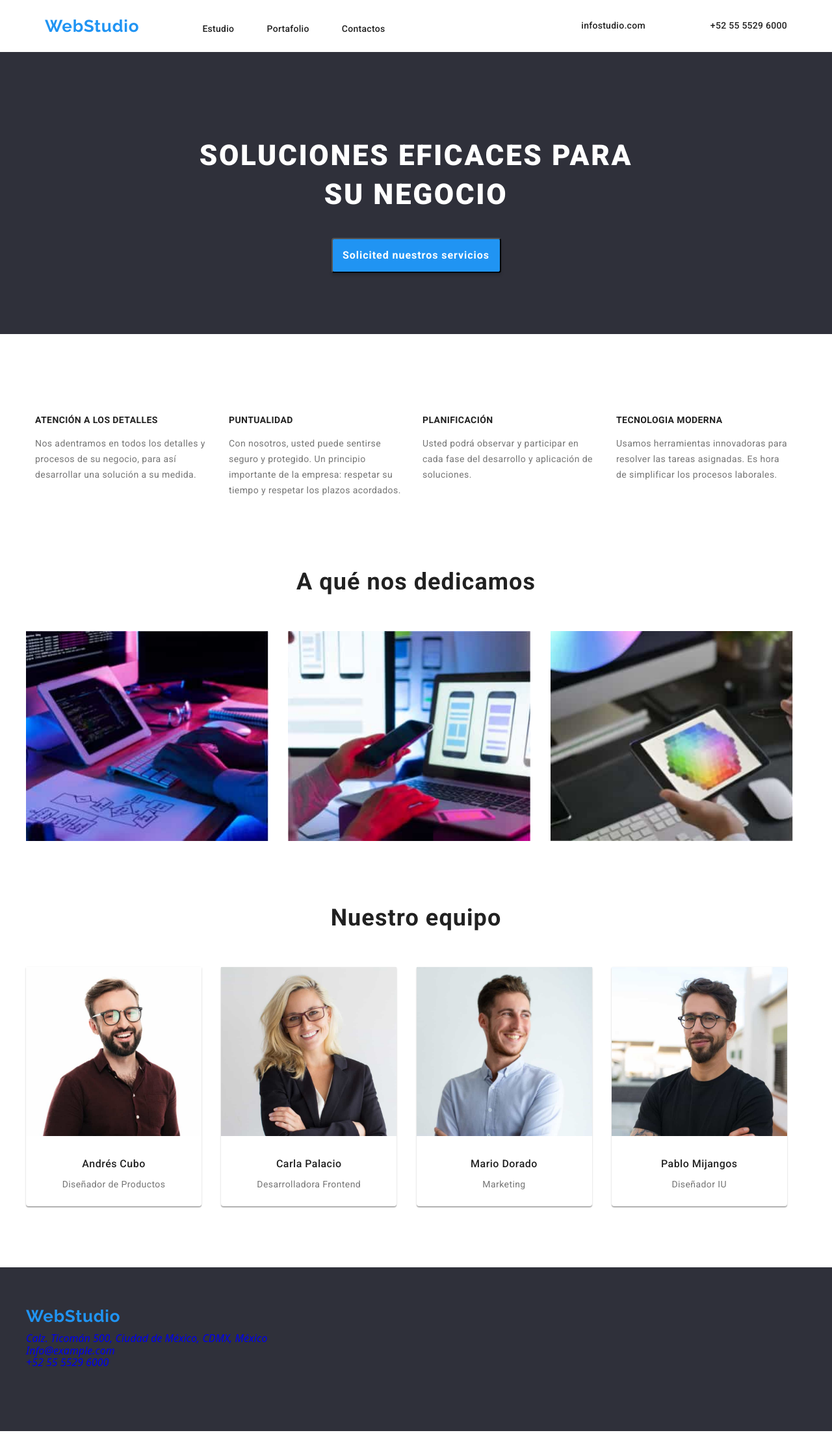
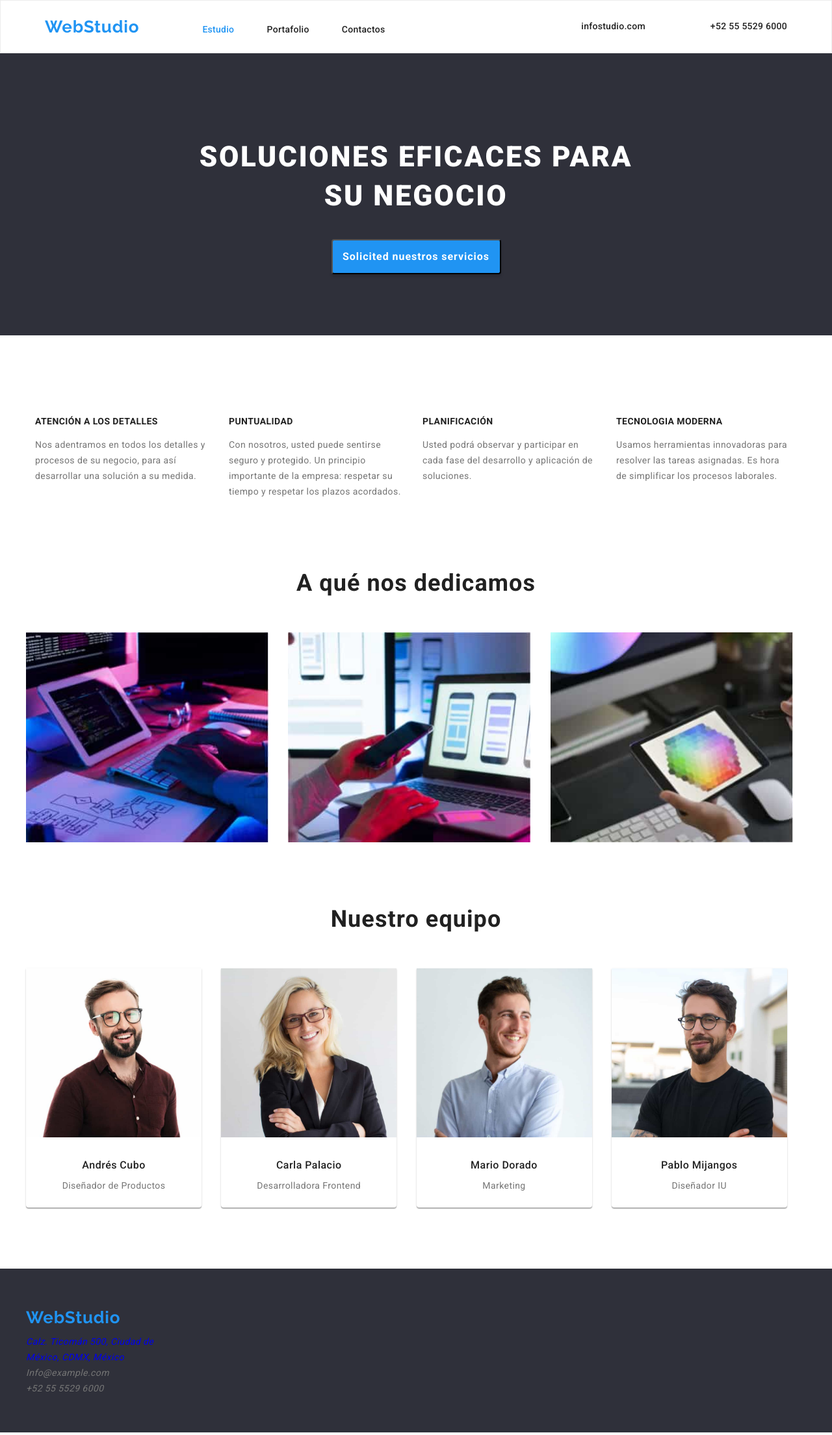
Before and after one commit to Sagd17/goit-markup-hw-03, a plain HTML site: page index.html in a window 1280 px wide. Shown: the whole page at 65% size. Drawn offline with nearby package versions, Linux system fonts and the light colour scheme.

Commit message:
Avance tarea 3
Estudio terminado.

```diff
--- a/css/styles.css
+++ b/css/styles.css
@@ -6,6 +6,7 @@
   --primary__color: rgb(255, 255, 255);
   --font-family: "roboto", sans-serif;
   --font-family2: "raleway", sans-serif;
+  --border: rgb(236, 236, 236);
 }
 
 * {
@@ -18,6 +19,10 @@ ul {
   padding: 0;
 }
 
+.header {
+  border: 1px solid;
+  color: var(--border);
+}
 
 .cointainer,
 .cointainer__navigation,
@@ -81,10 +86,14 @@ ul {
   color: var(--titles__color);
 }
 .navigation__address:hover,
-.navigation__link:hover {
+.navigation__link:hover,
+.contact__footer:hover {
   color: var(--buttons__color);
 }
 
+.focus_select {
+  color: var(--buttons__color);
+}
 .background__hero {
   background: var(--background__color);
   padding: 94px;
@@ -234,7 +243,7 @@ ul {
 }
 
 .list__icon__footer {
-margin-bottom: 9px;
+  margin-bottom: 9px;
 }
 
 .webstudio__icon__footer {
@@ -249,6 +258,27 @@ margin-bottom: 9px;
   letter-spacing: 0.03em;
 }
 
+.localization__map:visited {
+  color: var(--primary__color);
+  font-family: var(--font-family);
+  font-weight: 400;
+  font-size: 14px;
+  line-height: 24px;
+  letter-spacing: 0.03em;
+}
+
+.contact__footer {
+  color: var(--text__color);
+  font-family: var(--font-family);
+  font-weight: 400;
+  font-size: 14px;
+  line-height: 24px;
+  letter-spacing: 0.03em;
+}
+
+.contact__footer_map{
+  width: 231px;
+}
 
 .poster {
   font-family: var(--font-family);
--- a/index.html
+++ b/index.html
@@ -20,12 +20,12 @@
     />
   </head>
   <body>
-    <header>
+    <header class="header">
       <section class="cointainer__navigation">
         <nav>
           <a class="webstudio__icon" href="#">WebStudio</a>
           <ul class="navigation__list">
-            <li><a class="navigation__link" href="index.html">Estudio</a></li>
+            <li><a class="navigation__link focus_select" href="index.html">Estudio</a></li>
             <li>
               <a class="navigation__link" href="portafolio.html">Portafolio</a>
             </li>
@@ -166,15 +166,24 @@
               <a class="webstudio__icon__footer" href="#">WebStudio</a>
             </li>
           </ul>
-
           <address>
-            <a class="buttonlink" href="#"
-              >Calz. Ticomán 500, Ciudad de México, CDMX, México</a
-            >
-            <br />
-            <a class="buttonlink" href="#">Info@example.com</a>
-            <br />
-            <a class="button link" href="#">+52 55 5529 6000 </a>
+            <ul class="list__footer">
+              <li class="contact__footer_map">
+                <a
+                  class="localization__map"
+                  href="https://www.google.com/maps/place/Ticoman,+07340+Ciudad+de+M%C3%A9xico,+CDMX,+M%C3%A9xico/@19.5100605,-99.1345336,16.29z/data=!4m6!3m5!1s0x85d1f9c5ca11dd3f:0x93b99b1b7359a46c!8m2!3d19.5109705!4d-99.1323577!16s%2Fg%2F1vwlpgv_?entry=ttu"
+                  target="_blank"
+                  rel="noreferrer noopener"
+                  >Calz. Ticomán 500, Ciudad de México, CDMX, México</a
+                >
+              </li>
+              <li class="text__footer">
+                <a class= "contact__footer" href="mailto:info@example.com">Info@example.com</a>
+              </li>
+              <li class="text__footer">
+                <a class="contact__footer" href="#">+52 55 5529 6000 </a>
+              </li>
+            </ul>
           </address>
         </nav>
       </div>
```
Also changed, not shown: portafolio.html (+23 -15 lines).
